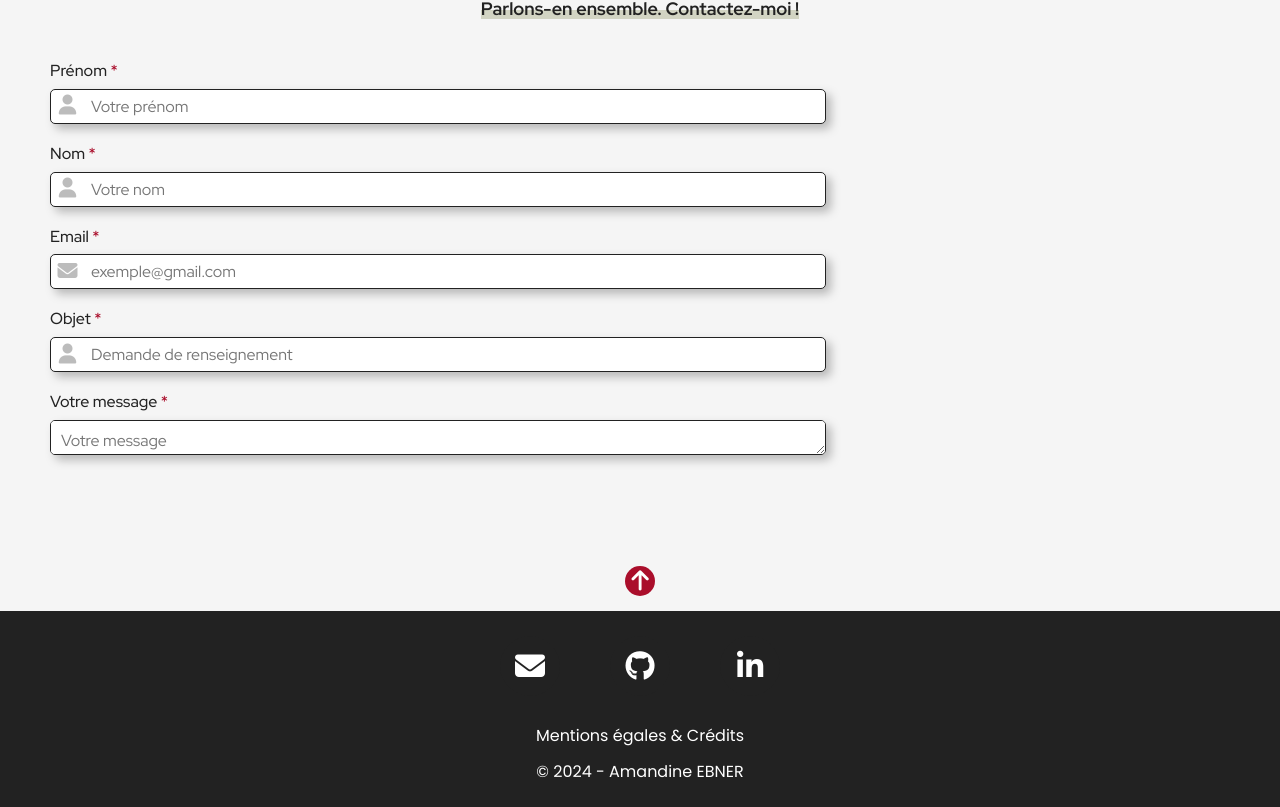
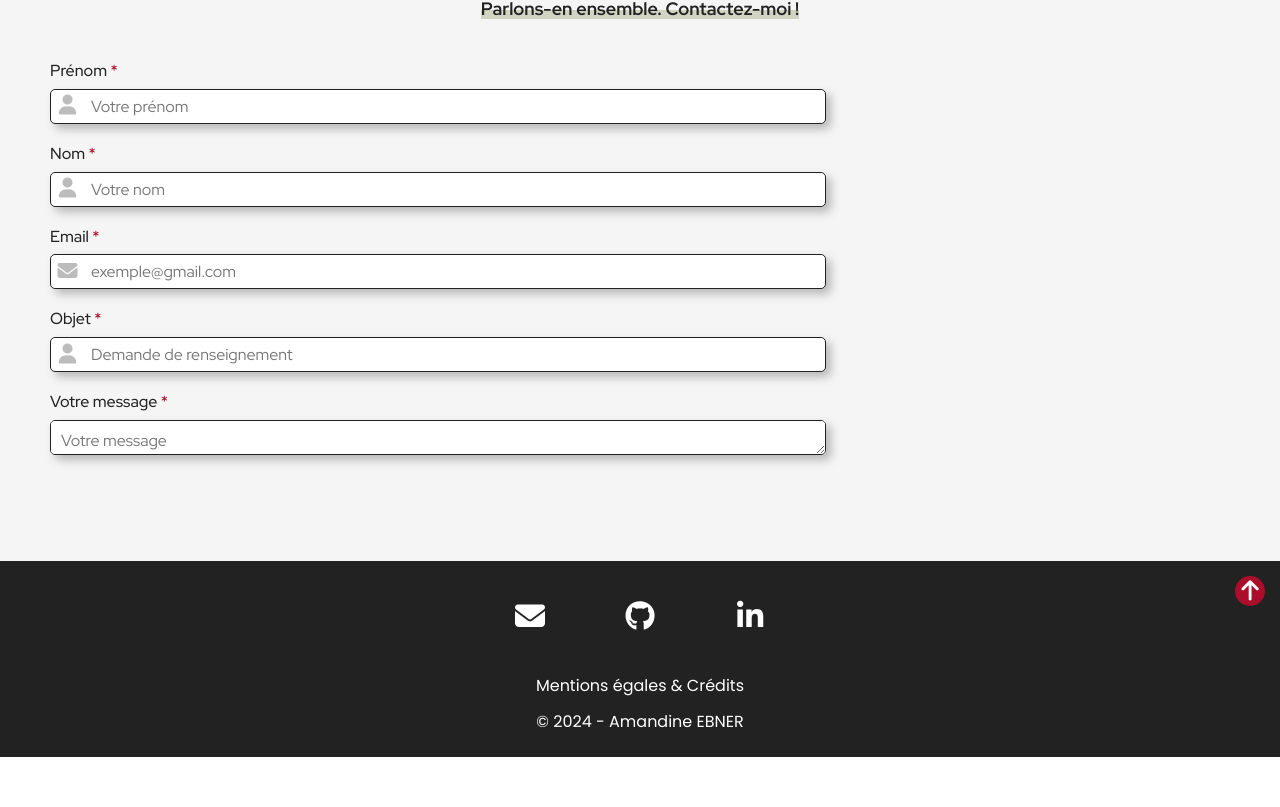
Before and after one commit to Amalynn/oc-iw-p12-portfolio, a React (Vite) app: page / in a window 1280 px wide. Shown: the part 4366-5173 px from the top of the page. After the commit the page ends 5123 px from the top, so only its background shows below. Built offline with nearby package versions, Linux system fonts and the light colour scheme.

Commit message:
Updated ScrollToTop component

```diff
--- a/src/assets/styles/styles.css
+++ b/src/assets/styles/styles.css
@@ -577,6 +577,7 @@ a {
 }
 
 .footer {
+  position: relative;
   display: flex;
   flex-direction: column;
   justify-content: center;
@@ -617,11 +618,13 @@ a {
 }
 
 .scroll-to-top-section {
+  position: absolute;
   display: flex;
   justify-content: center;
-  background-color: #f5f5f5;
-  padding-top: 5px;
-  padding-bottom: 15px;
+  background-color: #222222;
+  margin: 15px;
+  top: 0;
+  right: 0;
 }
 
 .skills-grid {
--- a/src/components/Footer.jsx
+++ b/src/components/Footer.jsx
@@ -1,9 +1,13 @@
 import SocialMedia from "./SocialMedia.jsx";
+import ScrollToTop from "./ScrollToTop.jsx";
 import { Link } from "react-router-dom";
 
 export default function Footer() {
     return (
         <footer className="footer">
+            <div className="scroll-to-top-section">
+                <ScrollToTop />
+            </div>
             <div className="footer-media-social-group">
                 <SocialMedia
                     href="mailto:am.ebner@laposte.net"
@@ -18,8 +22,10 @@ export default function Footer() {
                     icon="fa-brands fa-linkedin-in"
                 />
             </div>
-            <Link to="/mentions-legales-credits" className="footer-credits">Mentions égales & Crédits </Link>
+            <Link to="/mentions-legales-credits" className="footer-credits">
+                Mentions égales & Crédits{" "}
+            </Link>
             <p>© 2024 - Amandine EBNER </p>
         </footer>
-    )
+    );
 }
--- a/src/pages/Home.jsx
+++ b/src/pages/Home.jsx
@@ -1,4 +1,3 @@
-import ScrollToTop from "../components/ScrollToTop.jsx";
 import TitleSection from "../components/TitleSection.jsx";
 import AproposContent from "../containers/AproposContent.jsx";
 import CTASection from "../containers/CTASection.jsx";
@@ -46,11 +45,6 @@ export default function Home() {
                         <ContactForm />
                     </div>
                 </section>
-                <section className="scroll-to-top-section">
-                    <div className="container-flex-end">
-                        <ScrollToTop />
-                    </div>
-                </section>
             </main>
         </>
     );
--- a/src/scss/layouts/_footer.scss
+++ b/src/scss/layouts/_footer.scss
@@ -3,6 +3,7 @@
 @use "sass:map";
 
 .footer {
+    position: relative;
     display: flex;
     flex-direction: column;
     justify-content: center;
--- a/src/scss/layouts/_scrollToTopSection.scss
+++ b/src/scss/layouts/_scrollToTopSection.scss
@@ -2,9 +2,11 @@
 @use "../utils/mixins" as m;
 
 .scroll-to-top-section {
+    position: absolute;
     display: flex;
     justify-content: center;
-    background-color: var.$section-bg-color;
-    padding-top: 5px ;
-    padding-bottom: 15px;
+    background-color: var.$primary-color;
+    margin: 15px;
+    top: 0;
+    right: 0;
 }
```
Also changed, not shown: 1 other file (tests, documents, lock files or other folders).
